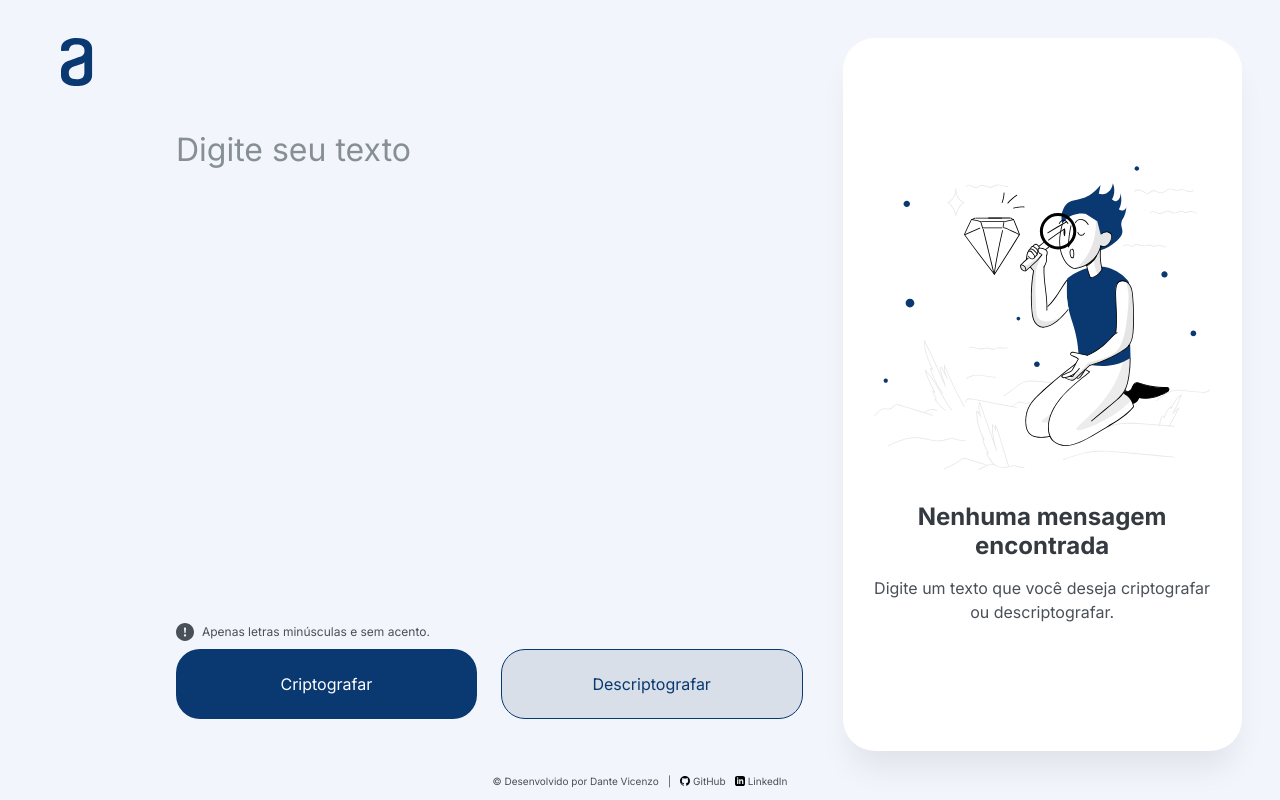
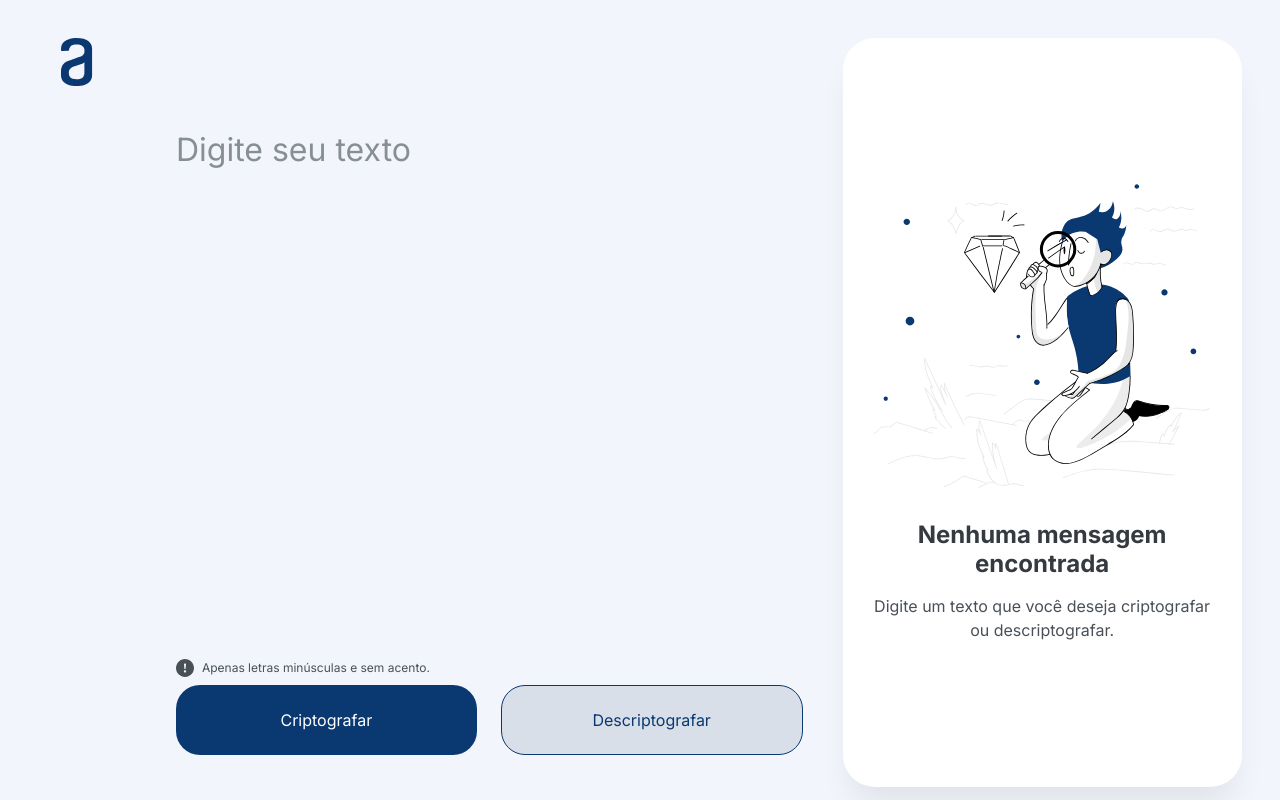
Before and after one commit to Romulomrs/Challenge, a plain HTML site: page index.html in a window 1280 px wide. Drawn offline with Linux system fonts and the light colour scheme.

Commit message:
Alterações footer

```diff
--- a/index.html
+++ b/index.html
@@ -45,18 +45,6 @@
             </section>
         </div>
 
-        <footer>
-            <ul>
-                <li>© Desenvolvido por Dante Vicenzo</li>
-                <li>|</li>
-                <li>
-                    <a href="https://github.com/dantevicenzo/" target="_blank"><img src="images/github-icon.svg" alt="Logo do GitHub"> GitHub</a>
-                </li>
-                <li>
-                    <a href="https://www.linkedin.com/in/dantevicenzo/" target="_blank"><img src="images/linkedin-icon.svg" alt="Logo do LinkedIn"> LinkedIn</a>
-                </li>
-            </ul>
-        </footer>
 
         <script src="main.js"></script>
     </body>
```
Also changed, not shown: 1 other file.
